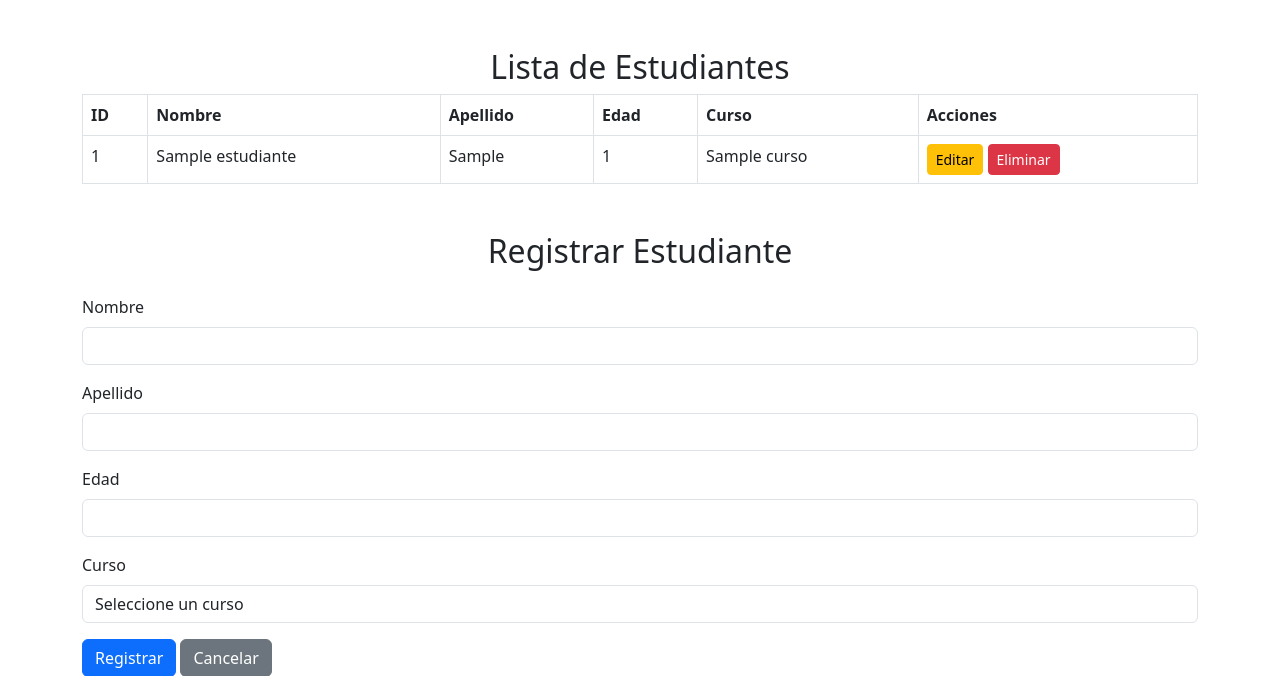
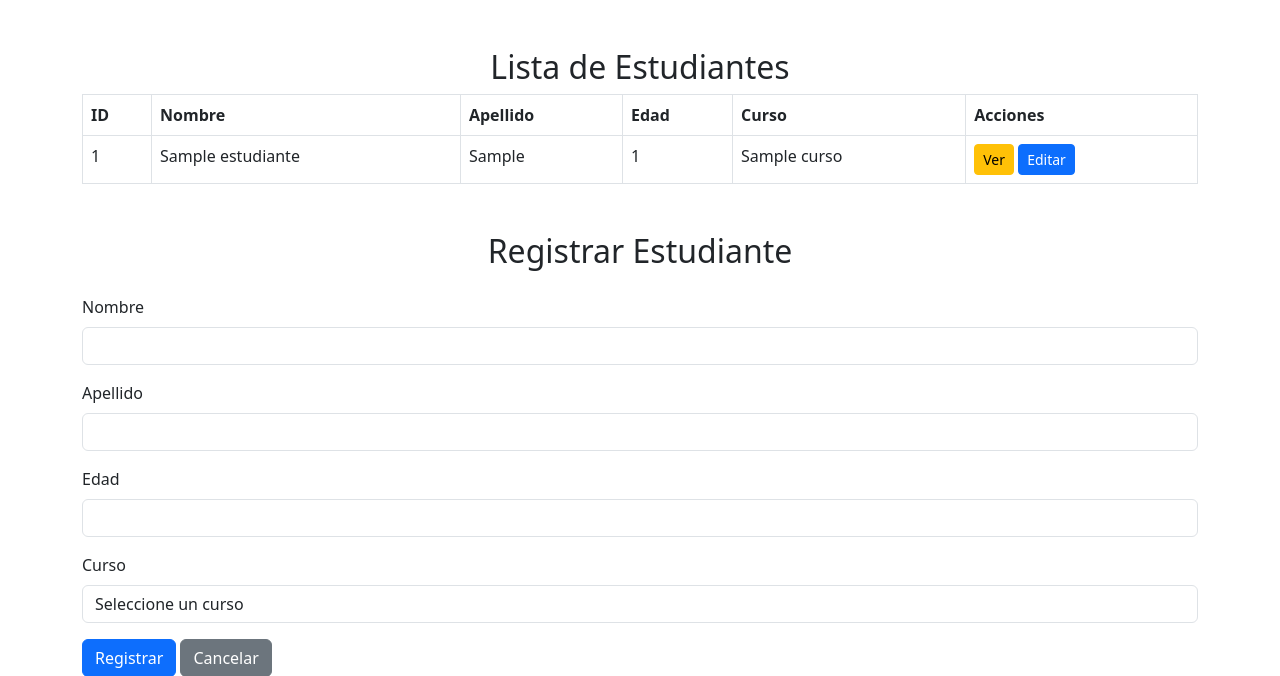
Before and after one commit to KendCode/SistemaEscolar, a PHP site: page /views/estudiantes/index.php in a window 1280 px wide. Shown: the top 676 px of the page. Run offline with PHP 8.4, Linux system fonts and the light colour scheme; tables that the repository leaves empty hold one stand-in row (values such as "Sample post").

Commit message:
botones de estudents

```diff
--- a/views/estudiantes/index.php
+++ b/views/estudiantes/index.php
@@ -77,8 +77,8 @@ if ($_SERVER["REQUEST_METHOD"] == "POST") {
                     <td><?php echo $estudiante['edad']; ?></td>
                     <td><?php echo htmlspecialchars($estudiante['curso']); ?></td>
                     <td>
-                        <a href="edit.php?id=<?php echo $estudiante['id']; ?>" class="btn btn-warning btn-sm">Editar</a>
-                        <a href="delete.php?id=<?php echo $estudiante['id']; ?>" class="btn btn-danger btn-sm" onclick="return confirm('¿Seguro que deseas eliminar este estudiante?');">Eliminar</a>
+                        <a href="show.php?id=<?php echo $estudiante['id']; ?>" class="btn btn-warning btn-sm">Ver</a>
+                        <a href="edit.php?id=<?php echo $estudiante['id']; ?>" class="btn btn-primary btn-sm" >Editar</a>
                     </td>
                 </tr>
             <?php endwhile; ?>
```
